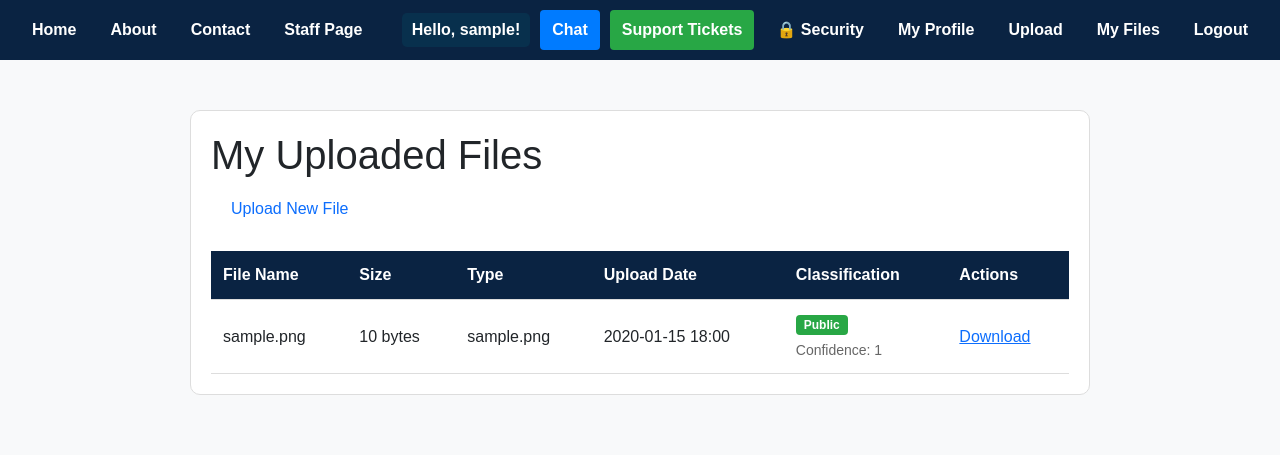
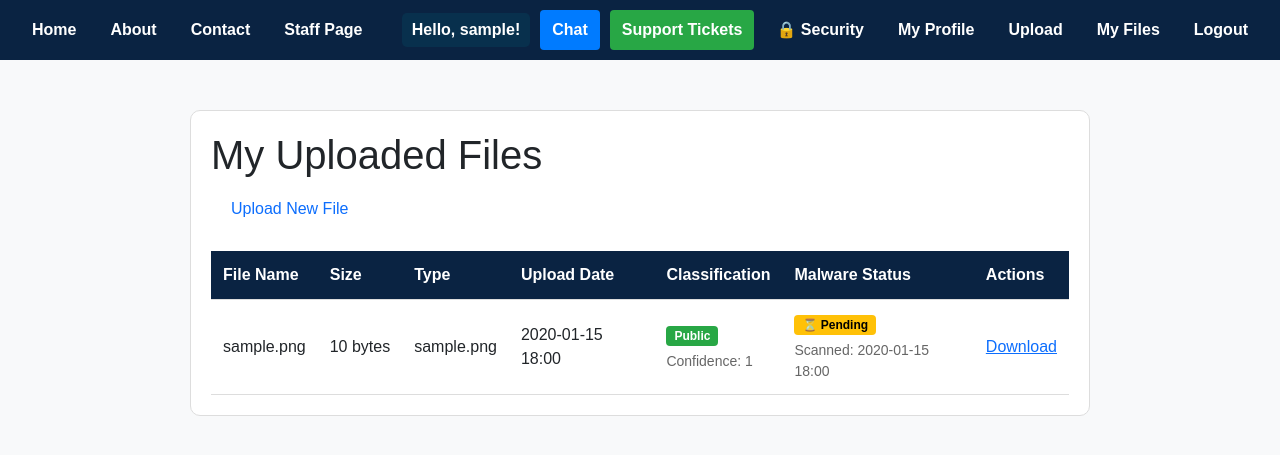
Before and after one commit to Ethanz12/Infosecurity_project, a Django app: page /files/ in a window 1280 px wide. Shown: the top 455 px of the page. Run offline with Django 5.2, Linux system fonts and the light colour scheme; a user stored in the database is signed in; tables that the repository leaves empty hold one stand-in row (values such as "Sample post"); parts of the project's set-up code (start-up, migrations or seed data) failed here and were passed over.

Commit message:
feat: Integrate ClamAV malware scanning with existing features (Chat + 2FA)

```diff
--- a/apps/home/models.py
+++ b/apps/home/models.py
@@ -98,6 +98,13 @@ class UploadedFile(models.Model):
         ('CONFIDENTIAL', 'Confidential'),
     ]
 
+    MALWARE_STATUS_CHOICES = [
+        ('PENDING', 'Pending Scan'),
+        ('CLEAN', 'Clean'),
+        ('INFECTED', 'Infected'),
+        ('ERROR', 'Scan Error'),
+    ]
+
     user = models.ForeignKey(User, on_delete=models.CASCADE)
     file_name = models.CharField(max_length=255)
     file_size = models.IntegerField()  # in bytes
@@ -115,6 +122,11 @@ class UploadedFile(models.Model):
     classification_confidence = models.IntegerField(default=0)  # Score
     classification_patterns = models.TextField(blank=True, null=True)  # Matched patterns as JSON
     classified_at = models.DateTimeField(blank=True, null=True)  # When it was classified
+
+    # Malware scanning fields
+    malware_scan_status = models.CharField(max_length=20, choices=MALWARE_STATUS_CHOICES, default='PENDING')
+    malware_scan_date = models.DateTimeField(blank=True, null=True)
+    virus_name = models.CharField(max_length=200, blank=True, null=True)
 
     def __str__(self):
             return f"{self.file_name} - {self.user.username} [{self.classification}]"
--- a/apps/home/templates/home/file_list.html
+++ b/apps/home/templates/home/file_list.html
@@ -18,6 +18,7 @@
             <th>Type</th>
             <th>Upload Date</th>
             <th>Classification</th>
+            <th>Malware Status</th>
             <th>Actions</th>
         </tr>
     </thead>
@@ -41,6 +42,35 @@
                     {% endif %}
                 {% else %}
                     <span style="color: #999;">Pending</span>
+                {% endif %}
+            </td>
+            <td>
+                {% if file.malware_scan_status == 'CLEAN' %}
+                    <span class="badge" style="background-color: #28a745; color: white;">
+                        ✓ Clean
+                    </span>
+                {% elif file.malware_scan_status == 'INFECTED' %}
+                    <span class="badge" style="background-color: #dc3545; color: white;">
+                        ⚠ Infected
+                    </span>
+                    {% if file.virus_name %}
+                        <small style="color: #dc3545; display: block; margin-top: 4px;">
+                            {{ file.virus_name }}
+                        </small>
+                    {% endif %}
+                {% elif file.malware_scan_status == 'PENDING' %}
+                    <span class="badge" style="background-color: #ffc107; color: #000;">
+                        ⏳ Pending
+                    </span>
+                {% else %}
+                    <span class="badge" style="background-color: #6c757d; color: white;">
+                        Error
+                    </span>
+                {% endif %}
+                {% if file.malware_scan_date %}
+                    <small style="color: #666; display: block; margin-top: 4px;">
+                        Scanned: {{ file.malware_scan_date|date:"Y-m-d H:i" }}
+                    </small>
                 {% endif %}
             </td>
             <td>
--- a/apps/home/views.py
+++ b/apps/home/views.py
@@ -365,13 +365,39 @@ def upload_file(request):
     if request.method == 'POST' and request.FILES.get('file'):
         uploaded_file = request.FILES['file']
 
-        # Generate unique filename to prevent conflicts
+        # Generate unique filename
         file_extension = uploaded_file.name.split('.')[-1]
         unique_filename = f"{uuid.uuid4()}.{file_extension}"
         s3_key = f"uploads/{request.user.username}/{unique_filename}"
 
         try:
-            # Upload to S3
+            # STEP 1: Read file content for scanning and classification
+            file_content = uploaded_file.read()
+
+            # STEP 2: MALWARE SCAN (NEW)
+            from .malware_scanner import MalwareScanner
+
+            is_safe, scan_result = MalwareScanner.scan_file(file_content)
+
+            if not is_safe:
+                # Malware detected - block upload
+                messages.error(request, f"🦠 Upload blocked! Malware detected: {scan_result}")
+                logger.warning(f"Malware detected in upload by {request.user.username}: {scan_result}")
+                return redirect('upload_file')
+
+            # STEP 3: File Classification (OCR)
+            from .classification import OCRClassifier
+
+            classification, confidence, matched_patterns = OCRClassifier.classify_with_ocr(
+                file_content,
+                uploaded_file.name,
+                uploaded_file.content_type
+            )
+
+            # Reset file pointer for S3 upload
+            uploaded_file.seek(0)
+
+            # STEP 4: Upload to S3
             s3_client = boto3.client(
                 's3',
                 aws_access_key_id=settings.AWS_ACCESS_KEY_ID,
@@ -386,16 +412,30 @@ def upload_file(request):
                 ExtraArgs={'ContentType': uploaded_file.content_type}
             )
 
-            # Save to database
+            # STEP 5: Save to database with both classification AND malware status
             file_record = UploadedFile.objects.create(
                 user=request.user,
                 file_name=uploaded_file.name,
                 file_size=uploaded_file.size,
                 s3_key=s3_key,
-                file_type=uploaded_file.content_type
+                file_type=uploaded_file.content_type,
+                # Classification fields
+                classification=classification,
+                classification_confidence=confidence,
+                classification_patterns=json.dumps(matched_patterns[:5]),
+                classified_at=timezone.now(),
+                # Malware fields
+                malware_scan_status='CLEAN' if is_safe else 'INFECTED',
+                malware_scan_date=timezone.now(),
+                virus_name=scan_result if not is_safe else None
             )
 
-            messages.success(request, f"File '{uploaded_file.name}' uploaded successfully!")
+            messages.success(
+                request,
+                f"✅ File '{uploaded_file.name}' uploaded successfully!\n"
+                f"Classification: {classification} (confidence: {confidence})\n"
+                f"Malware Scan: {scan_result}"
+            )
 
             return redirect('file_list')
 
@@ -406,8 +446,9 @@ def upload_file(request):
 
         except Exception as e:
             logger.error(f"Upload error: {e}")
-            messages.error(request, "An error occurred during upload.")
+            messages.error(request, f"An error occurred: {str(e)}")
             return redirect('upload_file')
+
     return render(request, 'home/upload.html')
 
 @login_required
--- a/requirements.txt
+++ b/requirements.txt
@@ -16,3 +16,4 @@ pdf2image>=1.16.3
 regex>=2023.10.1
 nltk>=3.8.0
 spacy>=3.6.0
+pyclamd>=0.4.0
```
Also changed, not shown: apps/home/malware_scanner.py (added, +81 -0 lines), apps/home/migrations/0009_uploadedfile_malware_fields.py (added), 2 other files.
